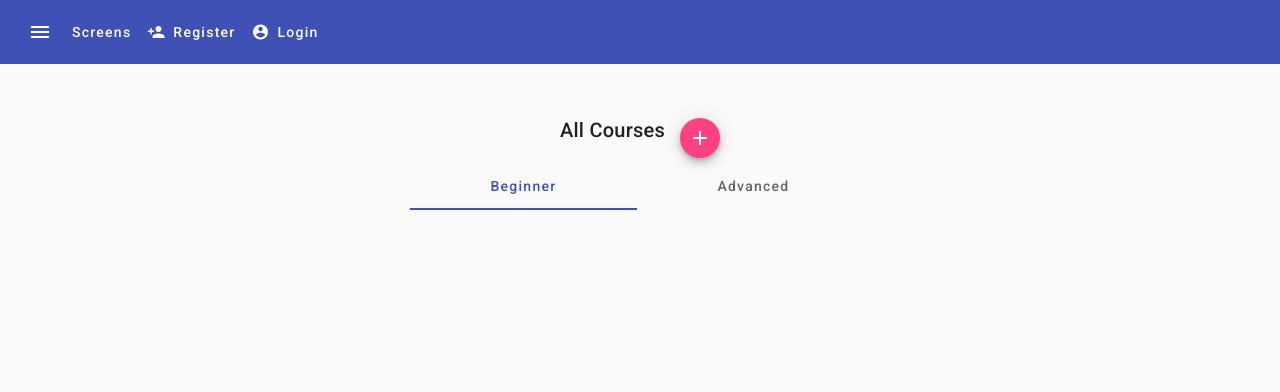
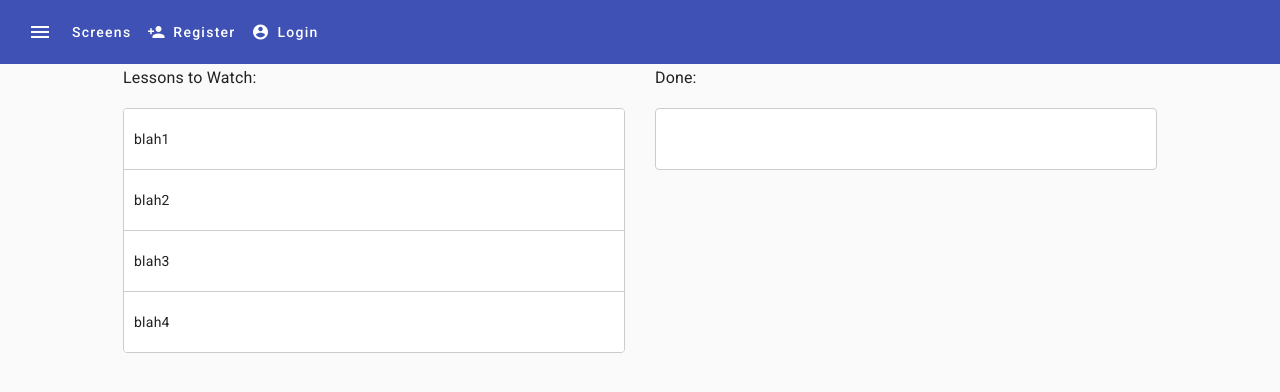
Before and after one commit to cristianolmolin2/angular-material-course, an Angular app: page /angular-material-course/drag-drop-example in a window 1280 px wide. Before the commit this address led to /angular-material-course/. Shown: the top 392 px of the page. Built offline with nearby package versions, Linux system fonts and the light colour scheme; no server answers.

Commit message:
Drag n Drop

```diff
--- a/angular.json
+++ b/angular.json
@@ -42,7 +42,7 @@
                 {
                   "type": "initial",
                   "maximumWarning": "500kb",
-                  "maximumError": "1mb"
+                  "maximumError": "2mb"
                 },
                 {
                   "type": "anyComponentStyle",
--- /dev/null
+++ b/src/_mixins.scss
@@ -0,0 +1,27 @@
+@mixin drag-drop {
+  .cdk-drag-preview {
+    box-sizing: border-box;
+    border-radius: 4px;
+    font-family: 'Roboto';
+    box-shadow: 0 5px 5px -3px rgba(0, 0, 0, 0.2), 0 8px 10px 1px rgba(0, 0, 0, 0.14), 0 3px 14px 2px rgba(0, 0, 0, 0.12);
+  }
+
+  .cdk-drag-animating {
+    transition: transform 250ms cubic-bezier(0, 0, 0.2, 1);
+  }
+
+  .lesson:last-child {
+    border: none;
+  }
+
+  .drag-drop-list.cdk-drop-list-dragging .drag-drop-item:not(.cdk-drag-placeholder) {
+    transition: transform 250ms cubic-bezier(0, 0, 0.2, 1);
+  }
+
+  .drop-placeholder {
+    background: #ccc;
+    border: dotted 3px #999;
+    min-height: 60px;
+    transition: transform 250ms cubic-bezier(0, 0, 0.2, 1);
+  }
+}
--- a/src/app/app-routing.module.ts
+++ b/src/app/app-routing.module.ts
@@ -1,8 +1,10 @@
 import { inject, NgModule } from '@angular/core';
 import { ActivatedRouteSnapshot, RouterModule, RouterStateSnapshot, Routes } from '@angular/router';
+
 import { AboutComponent } from './about/about.component';
 import { CourseComponent } from './course/course.component';
 import { CreateCourseComponent } from './create-course/create-course.component';
+import { DragDropComponent } from './drag-drop/drag-drop.component';
 import { HomeComponent } from './home/home.component';
 import { CoursesService } from './services/courses.service';
 
@@ -14,6 +16,10 @@
   {
     path: "about",
     component: AboutComponent
+  },
+  {
+    path: "drag-drop-example",
+    component: DragDropComponent
   },
   {
     path: "courses/:id",
--- a/src/app/app.component.html
+++ b/src/app/app.component.html
@@ -9,6 +9,11 @@
       <a mat-list-item routerLink="about">
         <mat-icon>question_answer</mat-icon>
         <span>About</span>
+      </a>
+
+      <a mat-list-item routerLink="drag-drop-example">
+        <mat-icon>drag_indicator</mat-icon>
+        <span>Drag and Drop</span>
       </a>
 
       <a mat-list-item>
--- a/src/app/app.module.ts
+++ b/src/app/app.module.ts
@@ -1,6 +1,7 @@
 import { HttpClientModule } from '@angular/common/http';
 import { NgModule } from '@angular/core';
 import { ReactiveFormsModule } from '@angular/forms';
+import { DragDropModule } from '@angular/cdk/drag-drop';
 import { MatButtonModule } from '@angular/material/button';
 import { MatCardModule } from '@angular/material/card';
 import { MatCheckboxModule } from '@angular/material/checkbox';
@@ -38,6 +39,7 @@
 import { CreateCourseComponent } from './create-course/create-course.component';
 import { HomeComponent } from './home/home.component';
 import { CourseDialogComponent } from './course-dialog/course-dialog.component';
+import { DragDropComponent } from './drag-drop/drag-drop.component';
 
 @NgModule({
   declarations: [
@@ -50,6 +52,7 @@
     CreateCourseStep1Component,
     CreateCourseStep2Component,
     CourseDialogComponent,
+    DragDropComponent,
   ],
   imports: [
     BrowserModule,
@@ -80,7 +83,8 @@
     MatPaginatorModule,
     MatSortModule,
     MatCommonModule,
-    MatDialogModule
+    MatDialogModule,
+    DragDropModule
   ],
   providers: [],
   bootstrap: [AppComponent]
--- /dev/null
+++ b/src/app/drag-drop/drag-drop.component.html
@@ -0,0 +1,24 @@
+<div class="drag-drop-container" cdkDropListGroup>
+  <div class="pending">
+    <h3>Lessons to Watch:</h3>
+
+    <div cdkDropList [cdkDropListData]="lessons" class="lessons-list drag-drop-list"
+      (cdkDropListDropped)="dropMultiList($event)">
+      <div class="lesson drag-drop-item" *ngFor="let lesson of lessons" cdkDrag>
+        <div class="drop-placeholder" *cdkDragPlaceholder></div>
+        {{lesson.description}}
+      </div>
+    </div>
+  </div>
+
+  <div class="done">
+    <h3>Done:</h3>
+    <div cdkDropList [cdkDropListData]="doneLessons" class="lessons-list drag-drop-list"
+      (cdkDropListDropped)="dropMultiList($event)">
+      <div class="lesson drag-drop-item" *ngFor="let lesson of doneLessons" cdkDrag>
+        <div class="drop-placeholder" *cdkDragPlaceholder></div>
+        {{lesson.description}}
+      </div>
+    </div>
+  </div>
+</div>
--- /dev/null
+++ b/src/app/drag-drop/drag-drop.component.scss
@@ -0,0 +1,38 @@
+@import "../../mixins";
+
+@include drag-drop();
+
+.drag-drop-container {
+  font-family: 'Roboto';
+  display: flex;
+  justify-content: center;
+}
+
+.lessons-list {
+  width: 500px;
+  max-width: 100%;
+  border: solid 1px #ccc;
+  min-height: 60px;
+  display: block;
+  background: white;
+  border-radius: 4px;
+  overflow: hidden;
+}
+
+.lesson {
+  padding: 20px 10px;
+  border-bottom: solid 1px #ccc;
+  color: rgba(0, 0, 0, 0.87);
+  display: flex;
+  flex-direction: row;
+  align-items: center;
+  justify-content: space-between;
+  box-sizing: border-box;
+  cursor: move;
+  background: white;
+  font-size: 14px;
+}
+
+.done {
+  margin-left: 30px;
+}
--- /dev/null
+++ b/src/app/drag-drop/drag-drop.component.ts
@@ -0,0 +1,69 @@
+import { CdkDragDrop, moveItemInArray, transferArrayItem } from '@angular/cdk/drag-drop';
+import { Component } from '@angular/core';
+import { Lesson } from '../model/lesson';
+
+@Component({
+  selector: 'app-drag-drop',
+  templateUrl: './drag-drop.component.html',
+  styleUrls: ['./drag-drop.component.scss']
+})
+export class DragDropComponent {
+
+  lessons: Lesson[] = [
+    {
+      id: 1,
+      description: 'blah1',
+      duration: '1:15',
+      seqNo: 1,
+      courseId: 1,
+      longDescription: 'blahblah'
+    },
+    {
+      id: 2,
+      description: 'blah2',
+      duration: '1:15',
+      seqNo: 2,
+      courseId: 1,
+      longDescription: 'blahblah'
+    },
+    {
+      id: 3,
+      description: 'blah3',
+      duration: '1:15',
+      seqNo: 3,
+      courseId: 1,
+      longDescription: 'blahblah'
+    },
+    {
+      id: 4,
+      description: 'blah4',
+      duration: '1:15',
+      seqNo: 4,
+      courseId: 1,
+      longDescription: 'blahblah'
+    },
+  ];
+
+  doneLessons: Lesson[] = [];
+
+  dropMultiList($event: CdkDragDrop<Lesson[]>) {
+    if ($event.previousContainer == $event.container) {
+      this.drop($event);
+    } else {
+      transferArrayItem(
+        $event.previousContainer.data,
+        $event.container.data,
+        $event.previousIndex,
+        $event.currentIndex
+      );
+    }
+  }
+
+  drop($event: CdkDragDrop<Lesson[]>) {
+    console.log("Previous Index: ", $event.previousIndex);
+    console.log("Current Index: ", $event.currentIndex);
+
+    moveItemInArray($event.container.data, $event.previousIndex, $event.currentIndex);
+  }
+
+}
```
